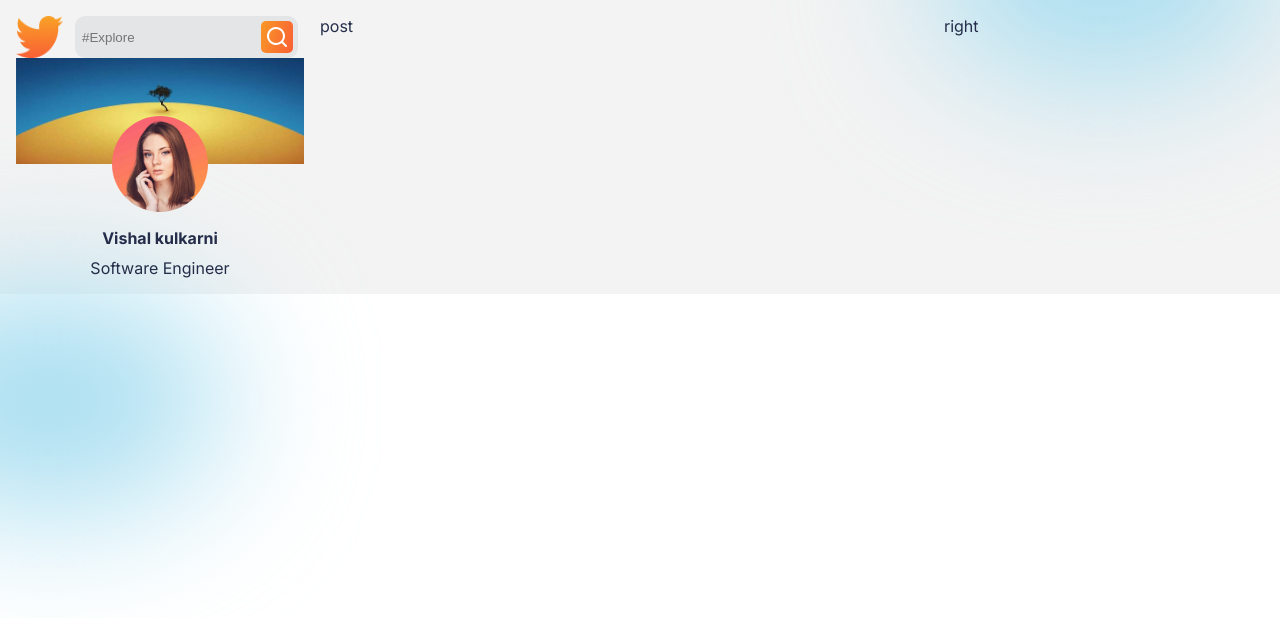
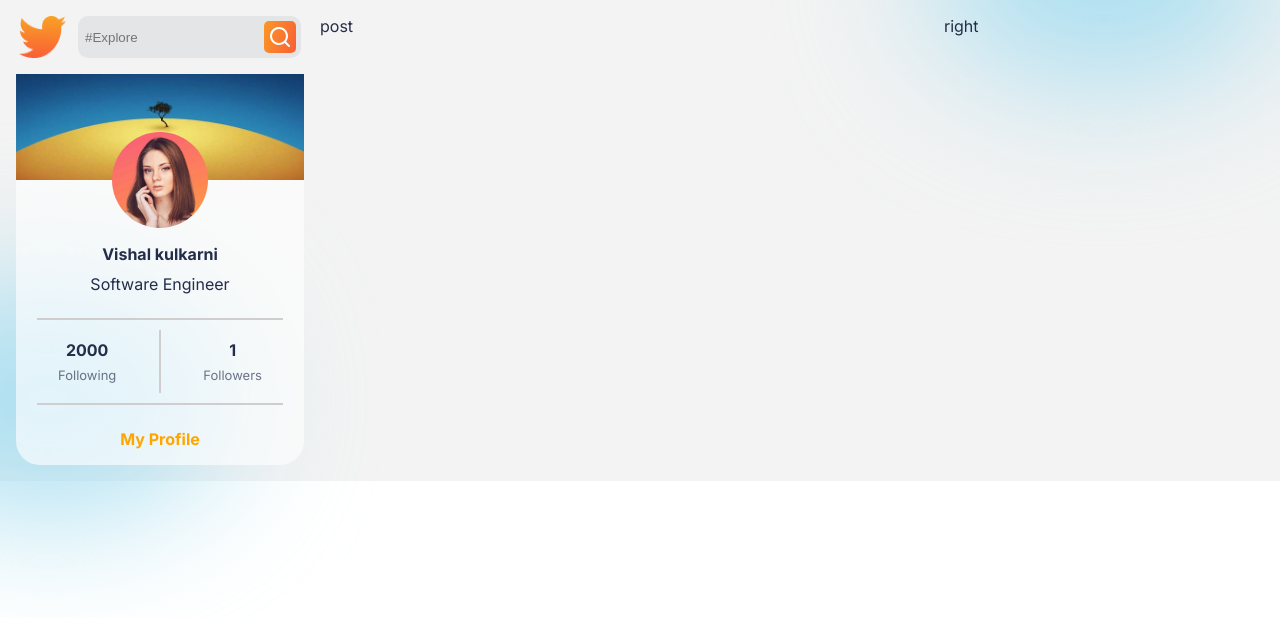
Before and after one commit to Vishalk29/SocialMediaView, a React (Create React App) app: page / in a window 1280 px wide. Shown: the top 618 px of the page. Built offline with nearby package versions, Linux system fonts and the light colour scheme.

Commit message:
Now added the follower and follwing part also added the style in this section added the overflow clip value to get border on profile card and we have not added the style file profile so added that also

```diff
--- a/src/Component/Profile/Profile.jsx
+++ b/src/Component/Profile/Profile.jsx
@@ -1,7 +1,7 @@
 import React from 'react'
 import LogoSearch from '../LogoSearch/LogoSearch'
 import ProfileCard from '../ProfileCard/ProfileCard'
-
+import './Profile.css'
 const Profile = () => {
     return (
         <div className='profileSilde'>
--- a/src/Component/ProfileCard/ProfileCard.css
+++ b/src/Component/ProfileCard/ProfileCard.css
@@ -1,9 +1,13 @@
+/* Profile card */
 .profileCard {
     border-radius: 1.5rem;
     display: flex;
     flex-direction: column;
     position: relative;
     gap: 1rem;
+    /* Adding the overflow-x clip to get border radius work */
+    overflow-x: clip;
+    background-color: var(--cardColor);
 }
 .profileImage {
     position: relative;
@@ -31,3 +35,50 @@
 .profileName > span:nth-of-type(1) {
     font-weight: bold;
 }
+
+/* Follow status  */
+.followStatus {
+    display: flex;
+    flex-direction: column;
+    align-items: center;
+    justify-content: center;
+    gap: 0.75rem;
+}
+.followStatus > hr {
+    width: 85%;
+    border: 1px solid var(--hrColor);
+}
+.followStatus > div {
+    display: flex;
+    gap: 1rem;
+    flex-direction: row;
+    width: 80%;
+    align-items: center;
+    justify-content: space-around;
+}
+.follow {
+    display: flex;
+    flex-direction: column;
+    gap: 0.4rem;
+    align-items: center;
+    justify-content: center;
+}
+.follow > span:nth-of-type(1) {
+    font-weight: bold;
+}
+.follow > span:nth-of-type(2) {
+    color: var(--gray);
+    font-size: 13px;
+}
+.vertical-line {
+    height: 150%;
+    border-left: 2px solid var(--hrColor);
+}
+
+.profileCard > span {
+    font-weight: bold;
+    color: orange;
+    align-self: center;
+    margin-bottom: 1rem;
+    cursor: pointer;
+}
--- a/src/Component/ProfileCard/ProfileCard.jsx
+++ b/src/Component/ProfileCard/ProfileCard.jsx
@@ -13,6 +13,30 @@
                 <span> Vishal kulkarni</span>
                 <span>Software Engineer </span>
             </div>
+
+            <div className="followStatus">
+                <hr />
+
+                <div>
+                    <div className="follow">
+                        <span>2000</span>
+                        <span>Following</span>
+                    </div>
+
+                    <div className="vertical-line"></div>
+
+                    <div className="follow">
+                        <span>1</span>
+                        <span>Followers</span>
+                    </div>
+
+                </div>
+
+                <hr />
+            </div>
+            <span>
+                My Profile
+            </span>
         </div>
     )
 }
```
